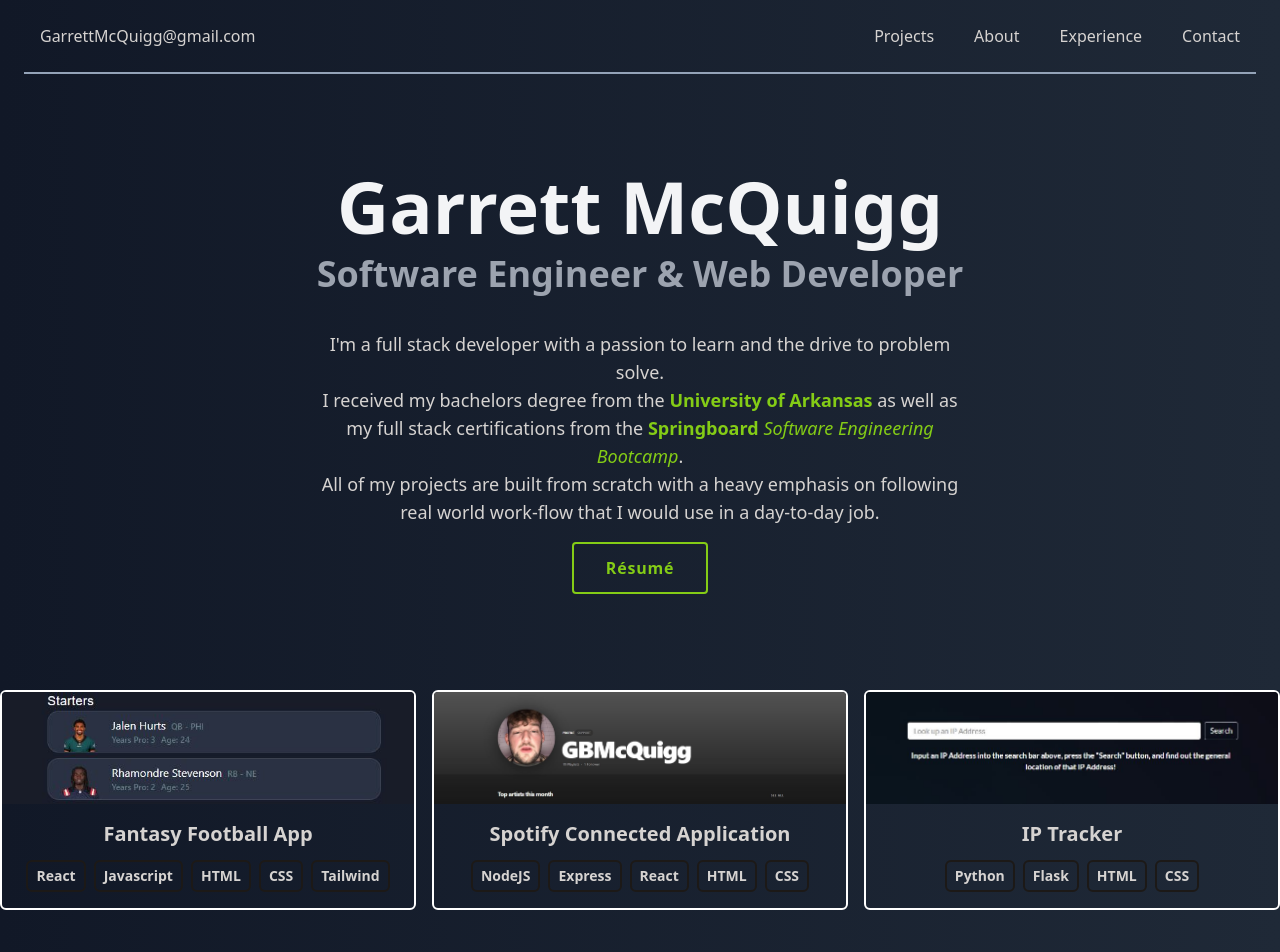
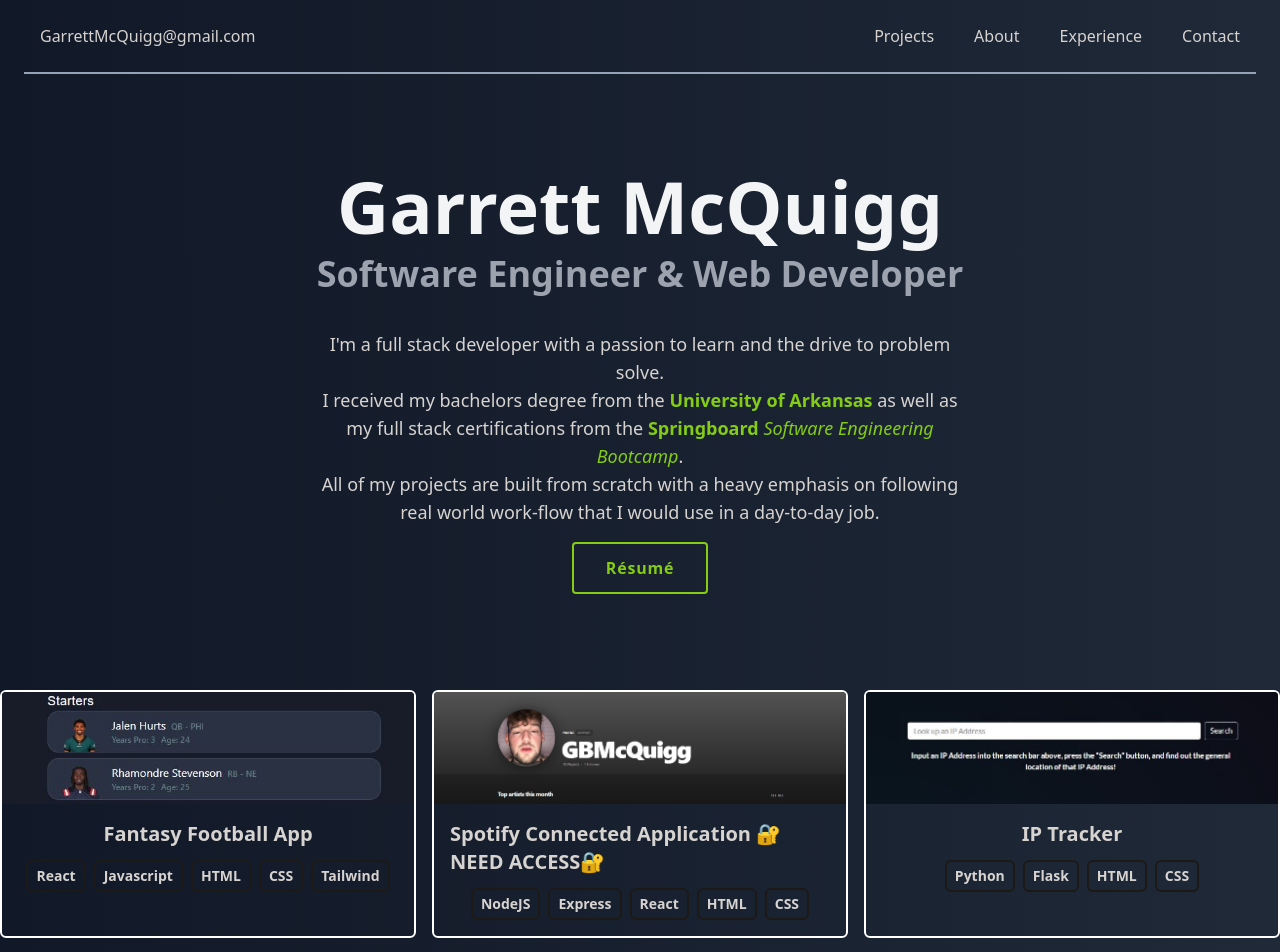
Before and after one commit to GarrettMcQuigg/Portfolio, a React (Vite) app: page / in a window 1280 px wide. Shown: the top 952 px of the page. Built offline with nearby package versions, Linux system fonts and the light colour scheme.

Commit message:
css changes

```diff
--- a/src/data/projects.js
+++ b/src/data/projects.js
@@ -10,7 +10,7 @@
     link: 'https://portfolio-dlrfantasy.netlify.app/',
   },
   {
-    title: 'Spotify Connected Application',
+    title: 'Spotify Connected Application 🔐NEED ACCESS🔐',
     imgUrl: spotify,
     stack: ['NodeJS', 'Express', 'React', 'HTML', 'CSS'],
     link: 'https://spotify-gbm.herokuapp.com/',
```
